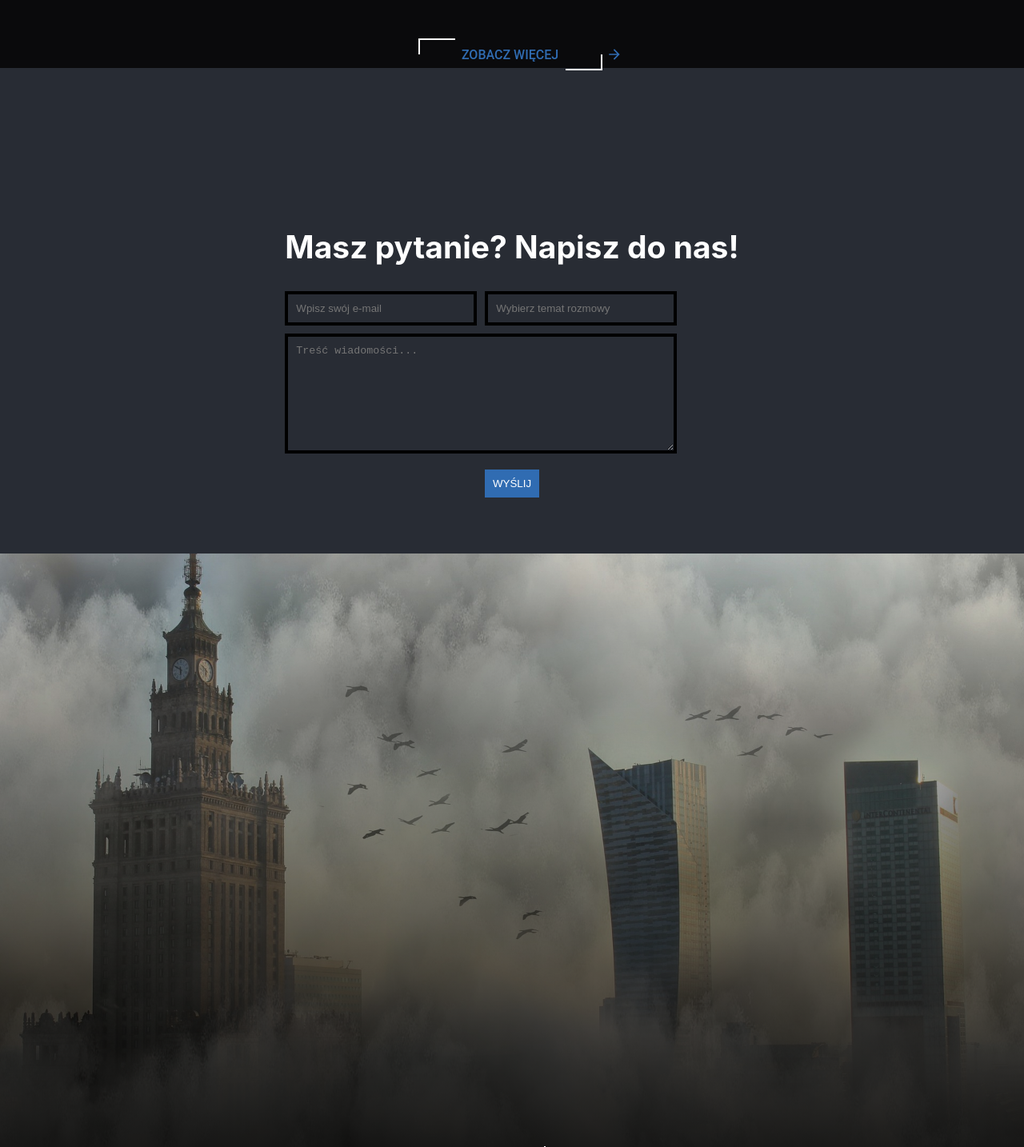
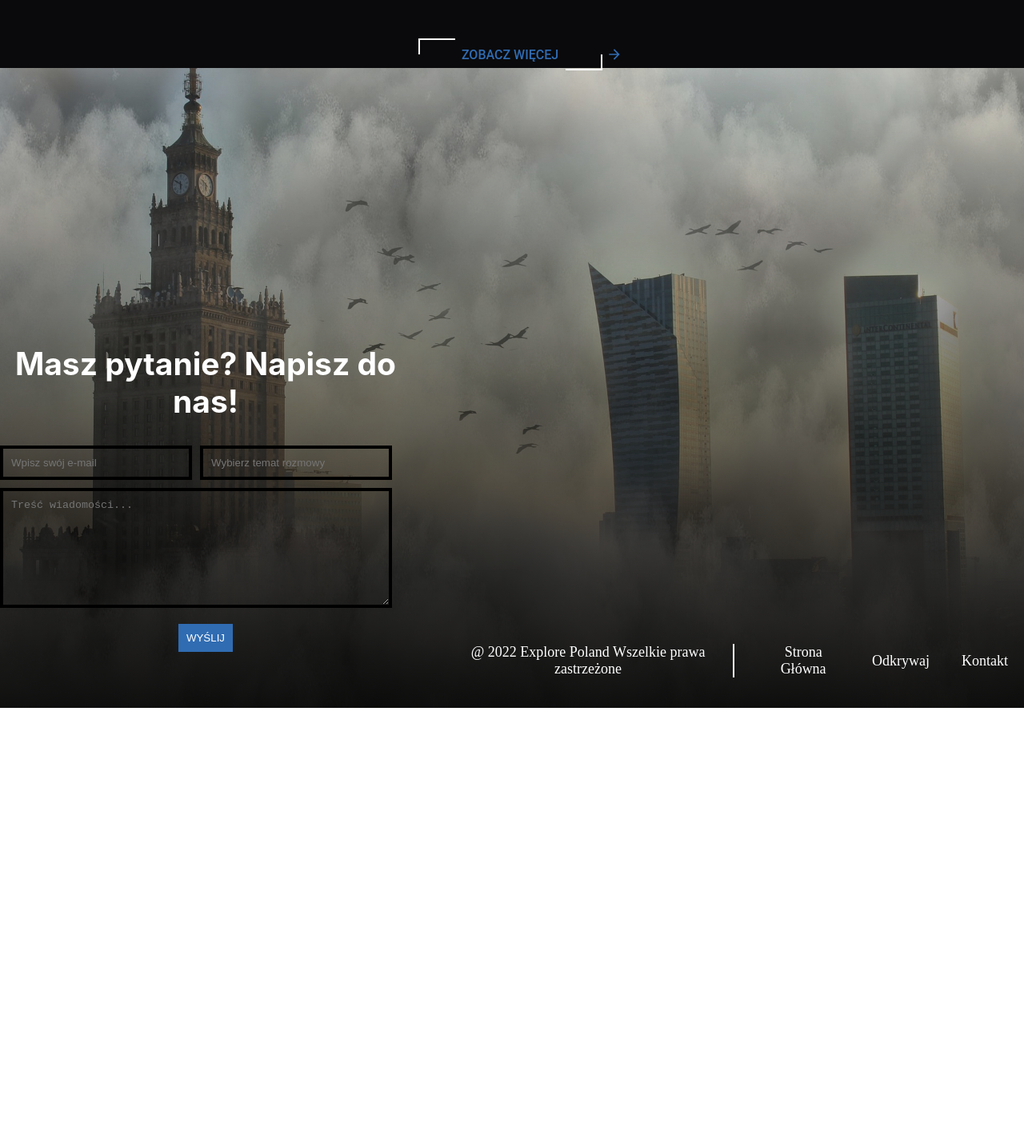
Before and after one commit to Bercikovy/Explore-Croatia, a React (Create React App) app in the folder explorepoland/: page / in a window 1280 px wide. Shown: the part 1695-3129 px from the top of the page at 80% size. After the commit the page ends 2580 px from the top, so only its background shows below. Built offline with nearby package versions, Linux system fonts and the light colour scheme; a web font is replaced by a local one.

Commit message:
Form in footer

```diff
--- a/explorepoland/src/App.js
+++ b/explorepoland/src/App.js
@@ -11,7 +11,6 @@ function App() {
       <header className="App-header">
           <Header/>
           <Posts/>
-          <Form/>
           <Footer/>
       </header>
     </div>
--- a/explorepoland/src/Components/Footer.js
+++ b/explorepoland/src/Components/Footer.js
@@ -1,10 +1,11 @@
 import React from "react";
 import "../Stylesheets/Footer.scss";
 import "../Stylesheets/Classes.scss";
+import Form from "./Form";
 
 export default function Footer() {
   return (
-    <section className="footerWrapper parallax">{/*//TODODodać formularz kontaktowy*/ }
+    <section className="footerWrapper parallax"><Form/>
       <ul>
         <li className="copyright">
           @ 2022 Explore Poland Wszelkie prawa zastrzeżone{" "}
```
Also changed, not shown: explorepoland/src/Stylesheets/Form.scss (+14 -10 lines).
